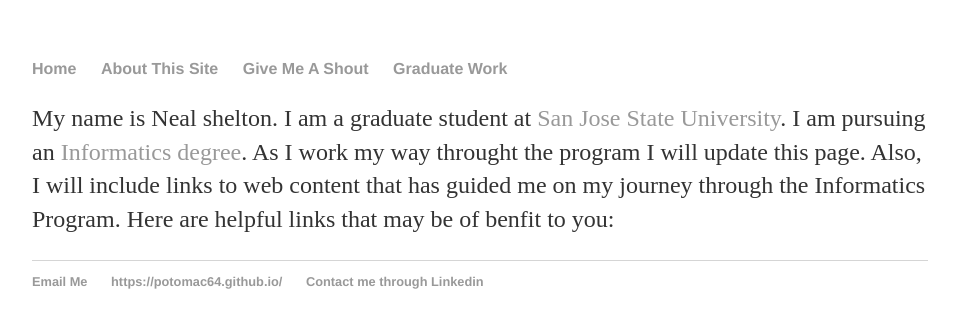
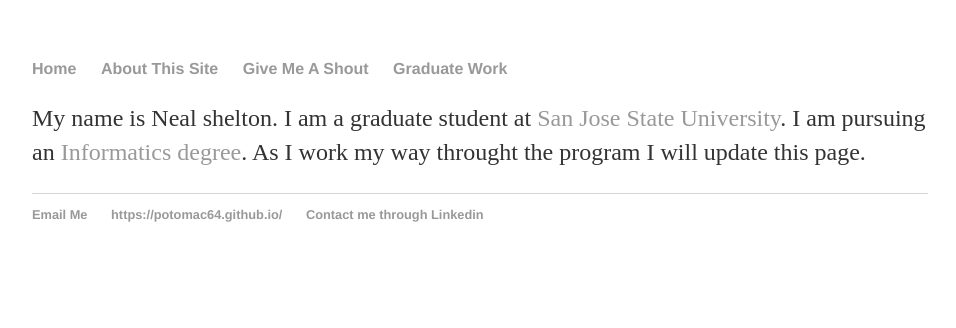
Before and after one commit to potomac64/potomac64.github.io, a Jekyll site: the page built from about/index.html, in a window 1280 px wide. Shown: the top 328 px of the page, without its empty margins (160-1116 px from the left). Built offline with Jekyll 4.4.1, drawn with Linux system fonts in a browser that asks for light colours.

Commit message:
added content

```diff
--- a/about/index.html
+++ b/about/index.html
@@ -3,6 +3,5 @@ layout: default
 title: About Neal Shelton
 ---
 <div class="blurb">
-		<p>My name is Neal shelton.  I am a graduate student at <a href="http://www.sjsu.edu/">San Jose State University</a>.  I am pursuing an <a href="https://ischool.sjsu.edu/ms-informatics">Informatics degree</a>.  As I work my way throught the program I will update this page.  Also, I will include links to web content that has guided me on my journey through the Informatics Program.
-  Here are helpful links that may be of benfit to you:</p>
+		<p>My name is Neal shelton.  I am a graduate student at <a href="http://www.sjsu.edu/">San Jose State University</a>.  I am pursuing an <a href="https://ischool.sjsu.edu/ms-informatics">Informatics degree</a>.  As I work my way throught the program I will update this page.</p>
 </div><!-- /.blurb -->
```
